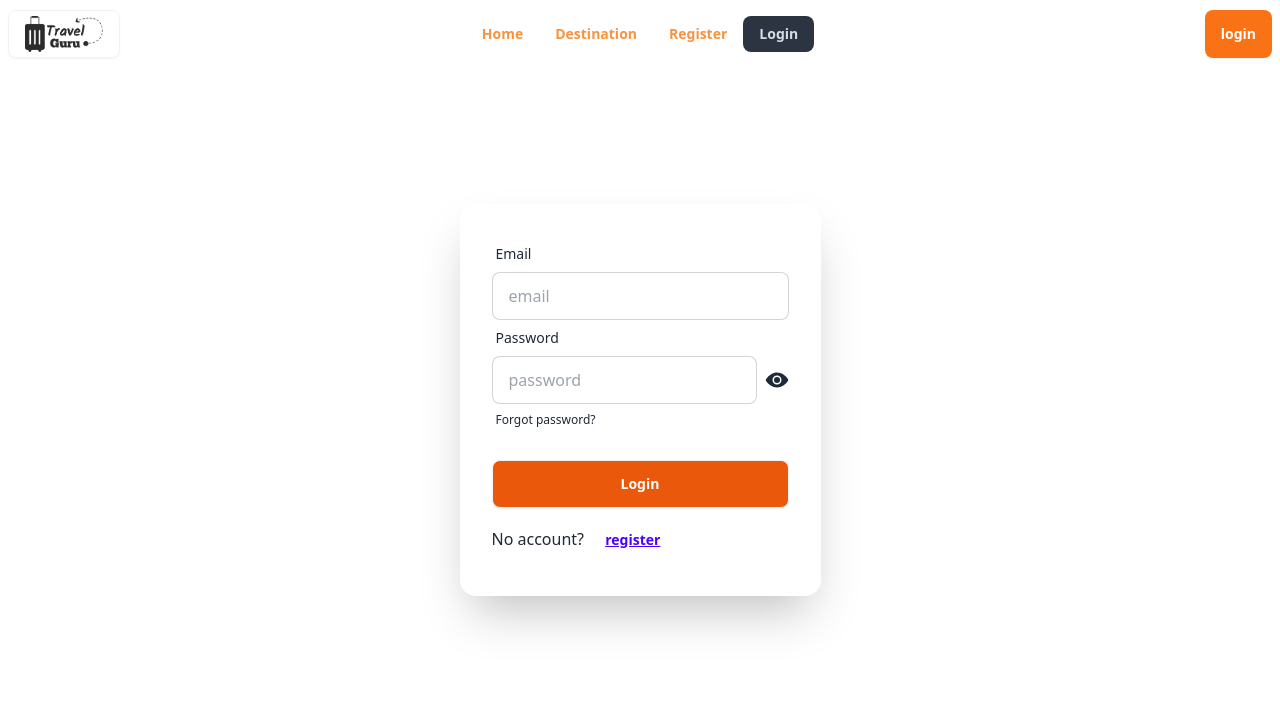
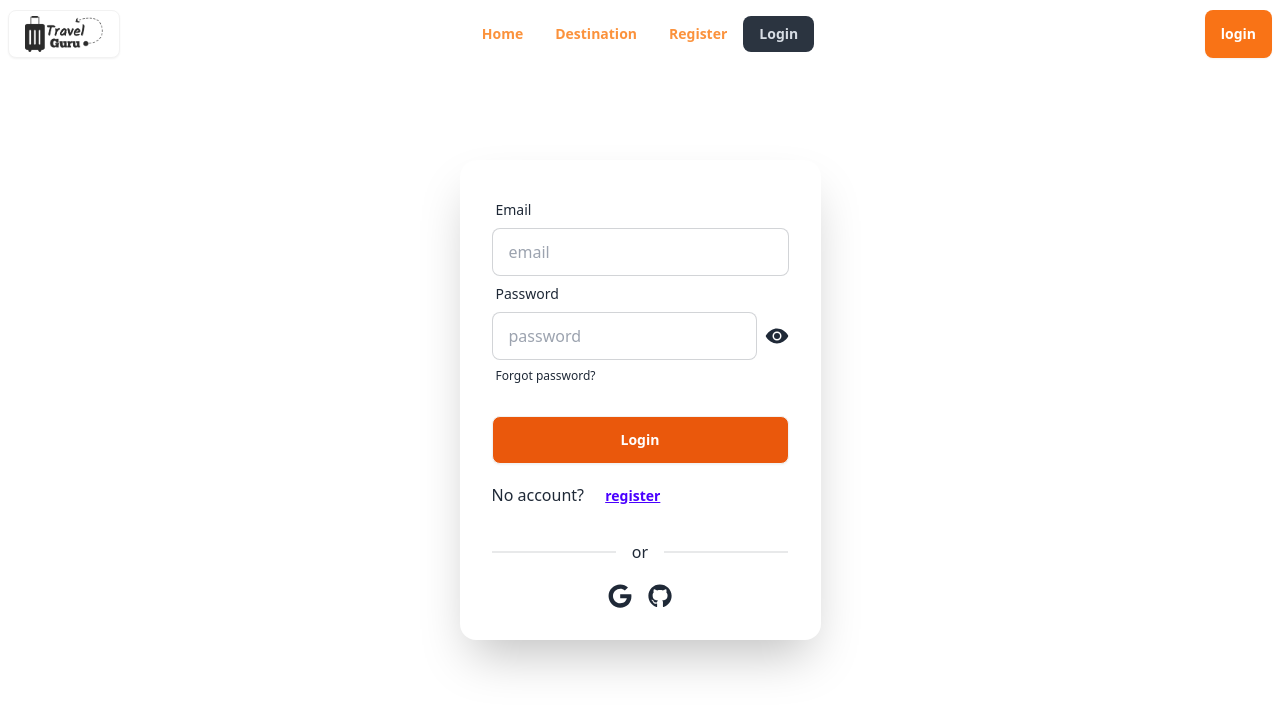
Before and after one commit to yousof-ali/travel-guru, a React (Vite) app: page /login in a window 1280 px wide. Shown: the top 712 px of the page. Built offline with nearby package versions, Linux system fonts and the light colour scheme; no server answers.

Commit message:
google login done

```diff
--- a/src/AuthProvider/AuthProvider.jsx
+++ b/src/AuthProvider/AuthProvider.jsx
@@ -1,10 +1,10 @@
-import { createUserWithEmailAndPassword, onAuthStateChanged, sendEmailVerification, sendPasswordResetEmail, signInWithEmailAndPassword, signOut, updatePassword } from "firebase/auth";
+import { createUserWithEmailAndPassword, GoogleAuthProvider, onAuthStateChanged, sendEmailVerification, sendPasswordResetEmail, signInWithEmailAndPassword, signInWithPopup, signOut, updatePassword } from "firebase/auth";
 import { createContext, useEffect, useState } from "react";
 import auth from "../firebase/firebase.config";
 
 export const authProvider = createContext()
 const AuthProvider = ({children}) => {
-
+    const googleProvider = new GoogleAuthProvider()
     const [user,setUser]=useState(null);
     const [loader,setLoader]=useState(true);
 
@@ -33,6 +33,11 @@ const AuthProvider = ({children}) => {
        return sendEmailVerification(user);
     }
 
+    const loginGoogle = ()=>{
+        setLoader(true);
+        return signInWithPopup(auth,googleProvider);
+    }
+
     useEffect(()=>{
        const userStateChange =  onAuthStateChanged(auth,currentUser =>{
             setLoader(false);
@@ -42,7 +47,7 @@ const AuthProvider = ({children}) => {
 
     },[])
 
-    const values = {user,createUser,login,resetPassword,logOut,loader,updateuserPasaword,emailVerified}
+    const values = {user,createUser,login,resetPassword,logOut,loader,updateuserPasaword,emailVerified,loginGoogle}
     return (
         <authProvider.Provider value={values}>
             {children}
--- a/src/Pages/login/Login.jsx
+++ b/src/Pages/login/Login.jsx
@@ -3,10 +3,12 @@ import { Link, useLocation, useNavigate } from "react-router-dom";
 import { authProvider } from "../../AuthProvider/AuthProvider";
 import { BiSolidHide } from "react-icons/bi";
 import { IoEye } from "react-icons/io5";
+import { FaGoogle } from "react-icons/fa";
+import { FaGithub } from "react-icons/fa";
 
 
 const Login = () => {
-  const { login, resetPassword } = useContext(authProvider);
+  const { login, resetPassword,loginGoogle } = useContext(authProvider);
   const [sucess, setSucess] = useState("");
   const [error, setError] = useState("");
   const emailref = useRef();
@@ -46,6 +48,17 @@ const Login = () => {
 
   const handleHide=()=>{
     setHide(!hide);
+  }
+
+  const handleGoogleLogin = ()=>{
+    loginGoogle()
+    .then(()=>{
+      console.log("google login done")
+      navigate(location?.state ? location.state : "/");
+    })
+    .catch((error)=>{
+      console.log(error.message);
+    })
   }
   return (
     <div>
@@ -116,6 +129,15 @@ const Login = () => {
                   register
                 </Link>{" "}
               </p>
+              <div className="divider">or</div>
+              <div className="flex items-center justify-center text-2xl gap-4">
+                <div onClick={handleGoogleLogin}>
+                <FaGoogle />
+                </div>
+                <div>
+                <FaGithub />
+                </div>
+              </div>
             </div>
           </div>
         </div>
```
